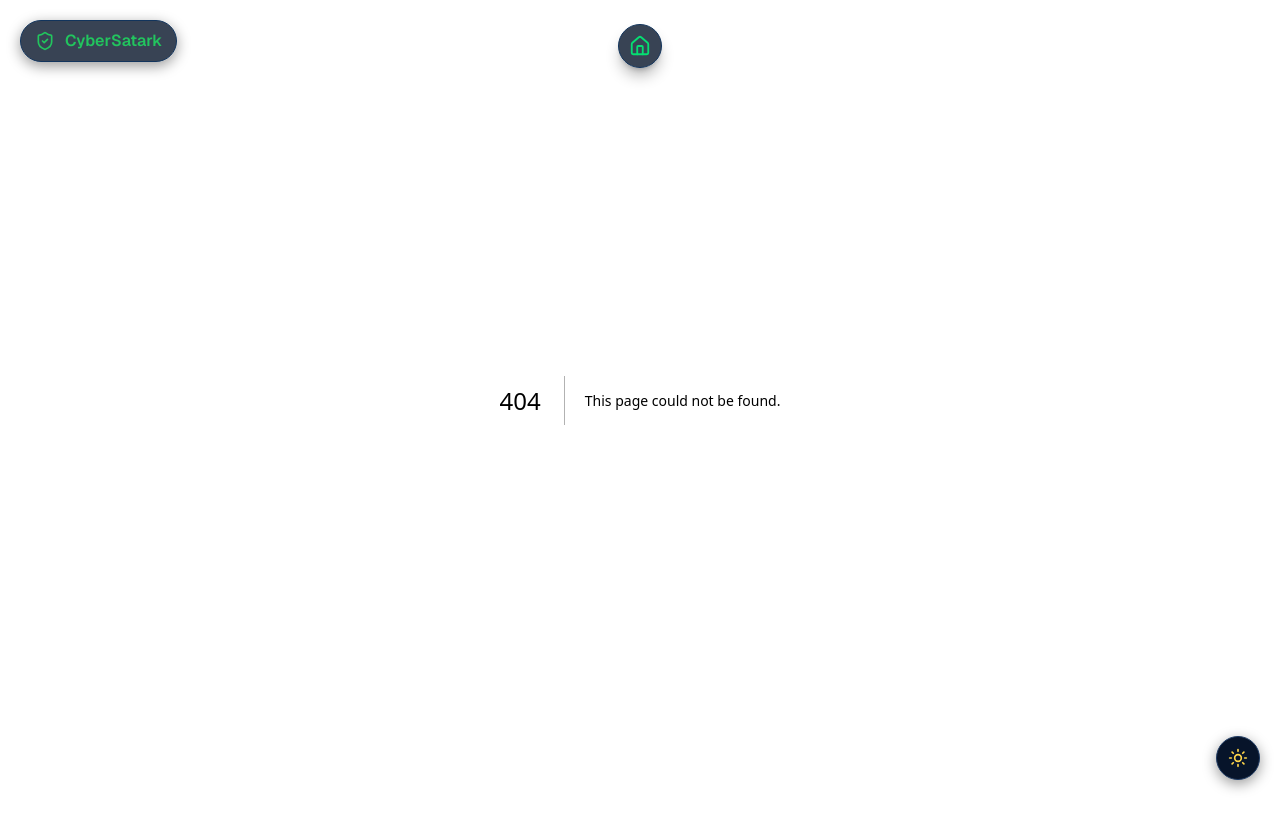
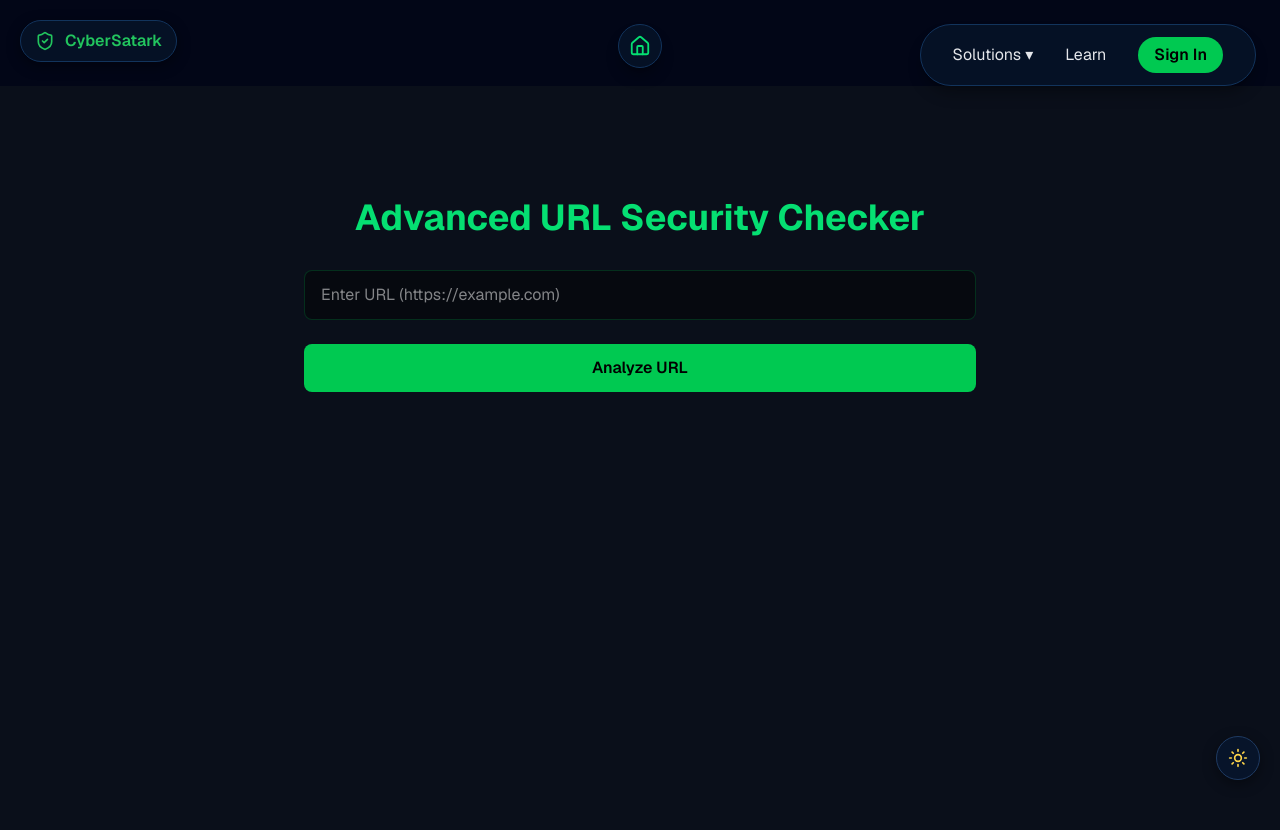
Before and after one commit to NotSoAbhinav/CyberSatark, a Next.js app: page /tools/url-checker in a window 1280 px wide. Before the commit this address had no page. Shown: the top 830 px of the page. Before the commit the page ends 800 px from the top, so only its background shows below. Built offline with nearby package versions, Linux system fonts and the light colour scheme.

Commit message:
added url-checker

```diff
--- /dev/null
+++ b/app/tools/url-checker/page.tsx
@@ -0,0 +1,182 @@
+"use client";
+
+import { useState } from "react";
+import Navbar from "@/components/Navbar";
+
+export default function URLChecker() {
+  const [url, setUrl] = useState("");
+  const [analysis, setAnalysis] = useState<any>(null);
+
+  const analyzeURL = () => {
+    if (!url) return;
+
+    let score = 0;
+    let findings: string[] = [];
+
+    try {
+      const parsed = new URL(url);
+      const hostname = parsed.hostname.toLowerCase();
+
+      // 1️⃣ HTTPS
+      if (parsed.protocol !== "https:") {
+        score += 20;
+        findings.push("❌ URL does not use HTTPS.");
+      } else {
+        findings.push("✅ HTTPS protocol detected.");
+      }
+
+      // 2️⃣ IP Address Check
+      const ipRegex = /^(?:\d{1,3}\.){3}\d{1,3}$/;
+      if (ipRegex.test(hostname)) {
+        score += 25;
+        findings.push("❌ URL uses IP address instead of domain name.");
+      }
+
+      // 3️⃣ @ Symbol
+      if (url.includes("@")) {
+        score += 15;
+        findings.push("⚠️ '@' symbol detected (possible redirect attack).");
+      }
+
+      // 4️⃣ Too Many Subdomains
+      if (hostname.split(".").length > 3) {
+        score += 10;
+        findings.push("⚠️ Excessive subdomains detected.");
+      }
+
+      // 5️⃣ Very Long URL
+      if (url.length > 120) {
+        score += 10;
+        findings.push("⚠️ URL is unusually long.");
+      }
+
+      // 6️⃣ Hyphen in Domain
+      if (hostname.includes("-")) {
+        score += 5;
+        findings.push("⚠️ Hyphen found in domain (common in phishing).");
+      }
+
+      // 7️⃣ URL Shorteners
+      const shorteners = [
+        "bit.ly",
+        "tinyurl.com",
+        "goo.gl",
+        "t.co",
+        "ow.ly"
+      ];
+      if (shorteners.some((short) => hostname.includes(short))) {
+        score += 20;
+        findings.push("⚠️ URL shortener detected.");
+      }
+
+      // 8️⃣ Encoded Characters
+      if (url.includes("%")) {
+        score += 5;
+        findings.push("⚠️ Encoded characters detected in URL.");
+      }
+
+      // 9️⃣ Suspicious Keywords
+      const suspiciousWords = [
+        "login",
+        "verify",
+        "secure",
+        "update",
+        "bank",
+        "account",
+        "free",
+        "bonus",
+        "signin",
+        "reset"
+      ];
+
+      suspiciousWords.forEach((word) => {
+        if (url.toLowerCase().includes(word)) {
+          score += 5;
+          findings.push(`⚠️ Suspicious keyword detected: '${word}'`);
+        }
+      });
+
+      if (score > 100) score = 100;
+
+      setAnalysis({
+        score,
+        findings
+      });
+
+    } catch {
+      setAnalysis({
+        score: 100,
+        findings: ["❌ Invalid URL format."]
+      });
+    }
+  };
+
+  const getRiskColor = () => {
+    if (!analysis) return "text-white";
+    if (analysis.score < 30) return "text-green-400";
+    if (analysis.score < 60) return "text-yellow-400";
+    return "text-red-500";
+  };
+
+  const getRiskLevel = () => {
+    if (!analysis) return "";
+    if (analysis.score < 30) return "Low Risk";
+    if (analysis.score < 60) return "Medium Risk";
+    return "High Risk";
+  };
+
+  return (
+    <>
+      <Navbar />
+
+      <div className="min-h-screen bg-[#0a0f1a] text-white flex flex-col items-center px-6 py-28">
+
+        <h1 className="text-4xl font-bold text-green-400 mb-8">
+          Advanced URL Security Checker
+        </h1>
+
+        <div className="w-full max-w-2xl space-y-6">
+
+          <input
+            type="text"
+            placeholder="Enter URL (https://example.com)"
+            value={url}
+            onChange={(e) => setUrl(e.target.value)}
+            className="w-full px-4 py-3 rounded-lg bg-black/40 border border-green-500/20 focus:outline-none focus:border-green-400 transition"
+          />
+
+          <button
+            onClick={analyzeURL}
+            className="w-full py-3 bg-green-500 text-black font-semibold rounded-lg hover:shadow-green-400/40 hover:shadow-lg transition"
+          >
+            Analyze URL
+          </button>
+
+          {analysis && (
+            <div className="mt-6 p-6 bg-black/40 border border-green-500/20 rounded-xl space-y-4">
+
+              <div>
+                <h2 className={`text-2xl font-semibold ${getRiskColor()}`}>
+                  Risk Score: {analysis.score}%
+                </h2>
+                <p className="text-sm text-gray-400">
+                  Risk Level: {getRiskLevel()}
+                </p>
+              </div>
+
+              <div className="space-y-2">
+                {analysis.findings.map((item: string, index: number) => (
+                  <p key={index} className="text-gray-300 text-sm">
+                    {item}
+                  </p>
+                ))}
+              </div>
+
+            </div>
+          )}
+        </div>
+
+      </div>
+    </>
+  );
+}
--- a/components/Navbar.tsx
+++ b/components/Navbar.tsx
@@ -55,9 +55,9 @@ export default function Navbar() {
                              shadow-lg w-56 overflow-hidden"
                 >
                   {[
-                    { name: "URL Checker", href: "/tools/url" },
-                    { name: "Phishing Analysis", href: "/tools/phishing" },
-                    { name: "Email Checker", href: "/tools/email" },
+                    { name: "URL Checker", href: "/tools/url-checker" },
+                    { name: "Phishing Analysis", href: "/tools/phishing-analysis" },
+                    { name: "Email Checker", href: "/tools/email-checker" },
                   ].map((item) => (
                     <Link
                       key={item.href}
@@ -80,7 +80,7 @@ export default function Navbar() {
             href="/about"
             className="hover:text-green-400 transition relative group"
           >
-            About
+            Learn
             <span className="absolute left-0 -bottom-1 w-0 h-[2px] bg-green-400 group-hover:w-full transition-all duration-300"></span>
           </Link>
 
```
Also changed, not shown: app/tools/email-checker/page.tsx (added), app/tools/phishing-analysis/page.tsx (added), app/tools/url checker/page.tsx (deleted).
